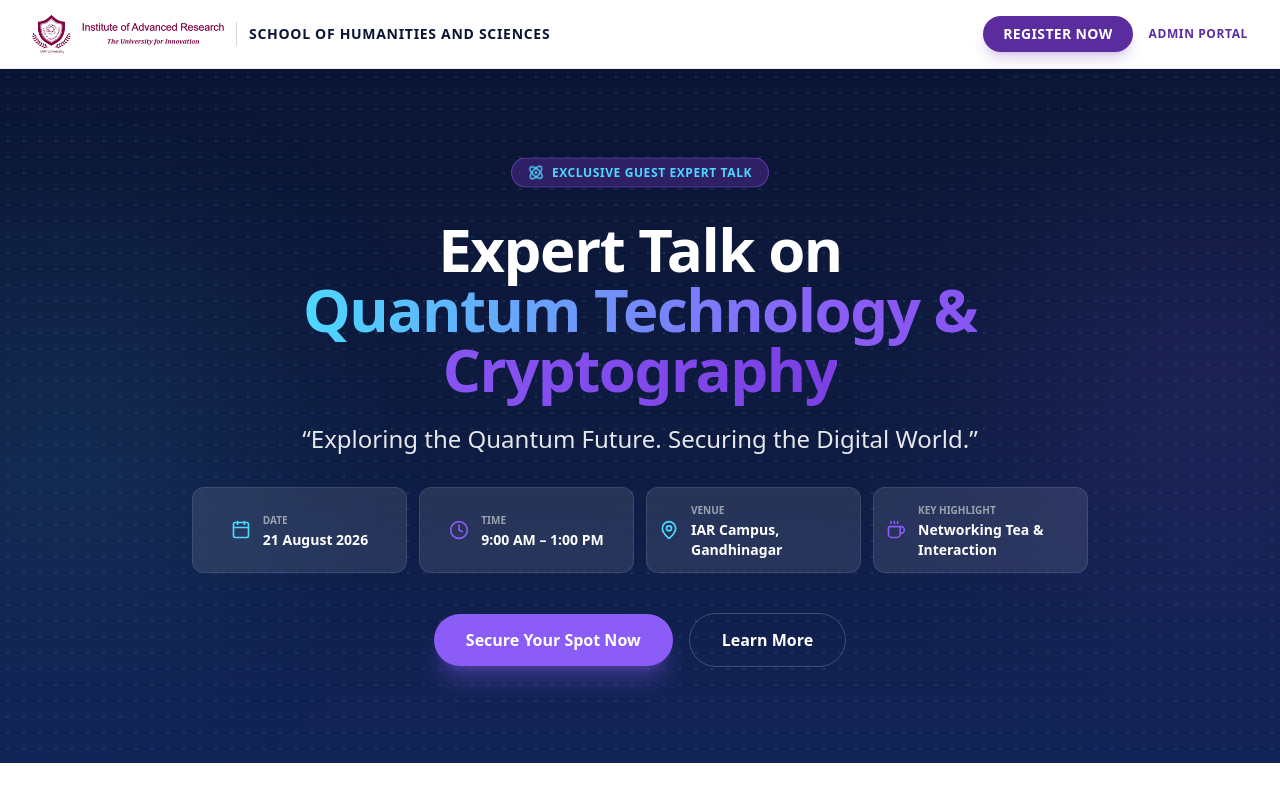
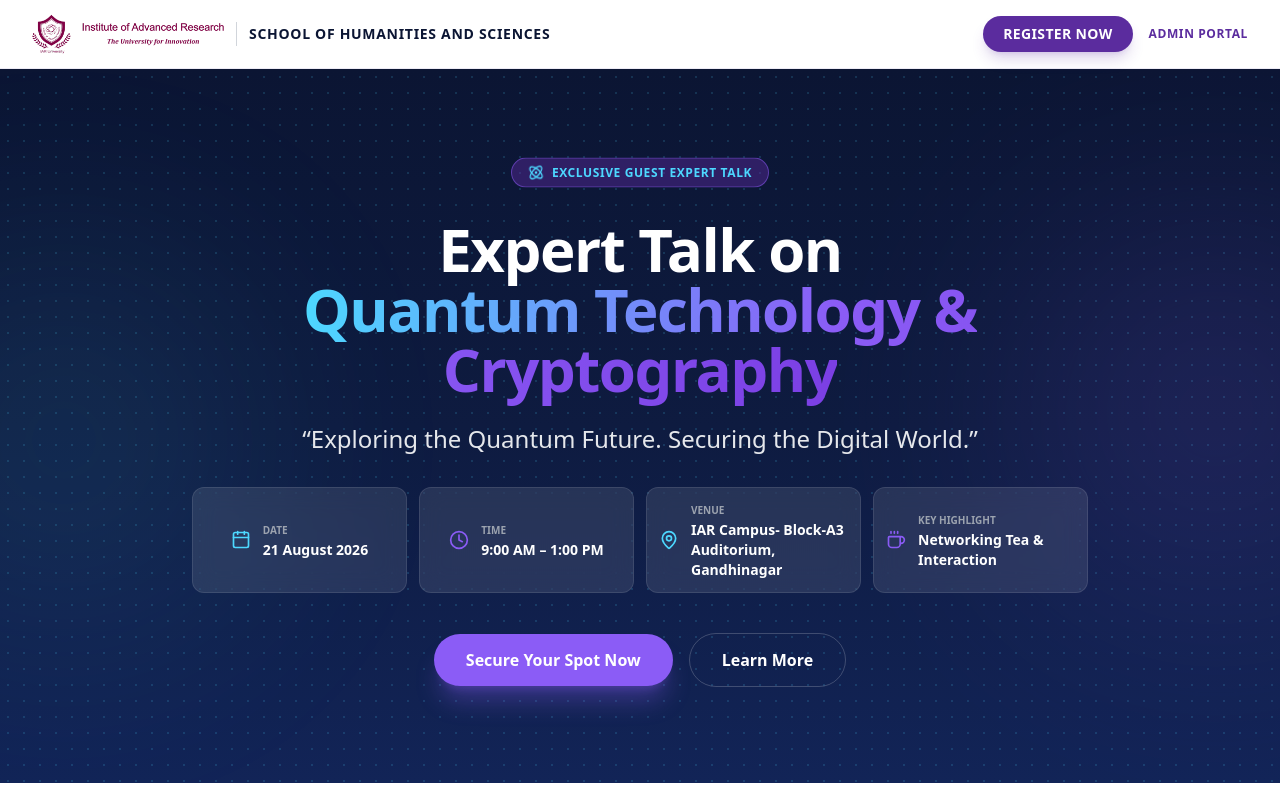
Before and after one commit to Soa1260/test-quantum, a Next.js app: page / in a window 1280 px wide. Shown: the top 800 px of the page. Built offline with nearby package versions, Linux system fonts and the light colour scheme.

Commit message:
Update venue description in page component

```diff
--- a/app/page.tsx
+++ b/app/page.tsx
@@ -174,7 +174,7 @@ export default function Home() {
               <MapPin className="w-5 h-5 text-[#4DD8FF] shrink-0" />
               <div className="text-left">
                 <p className="text-gray-400 text-[10px] uppercase font-bold">Venue</p>
-                <p className="font-semibold text-white">IAR Campus, Gandhinagar</p>
+                <p className="font-semibold text-white">IAR Campus- Block-A3 Auditorium, Gandhinagar</p>
               </div>
             </div>
 
```
